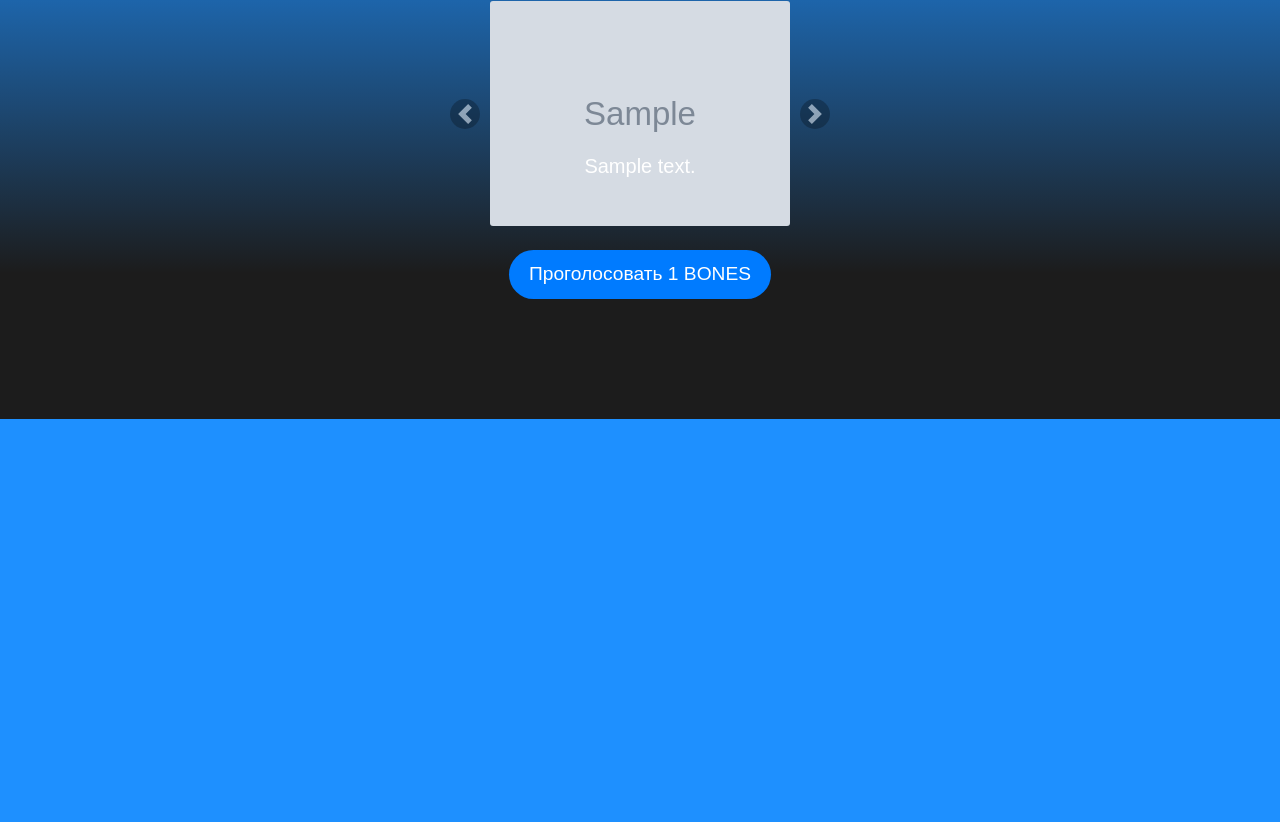
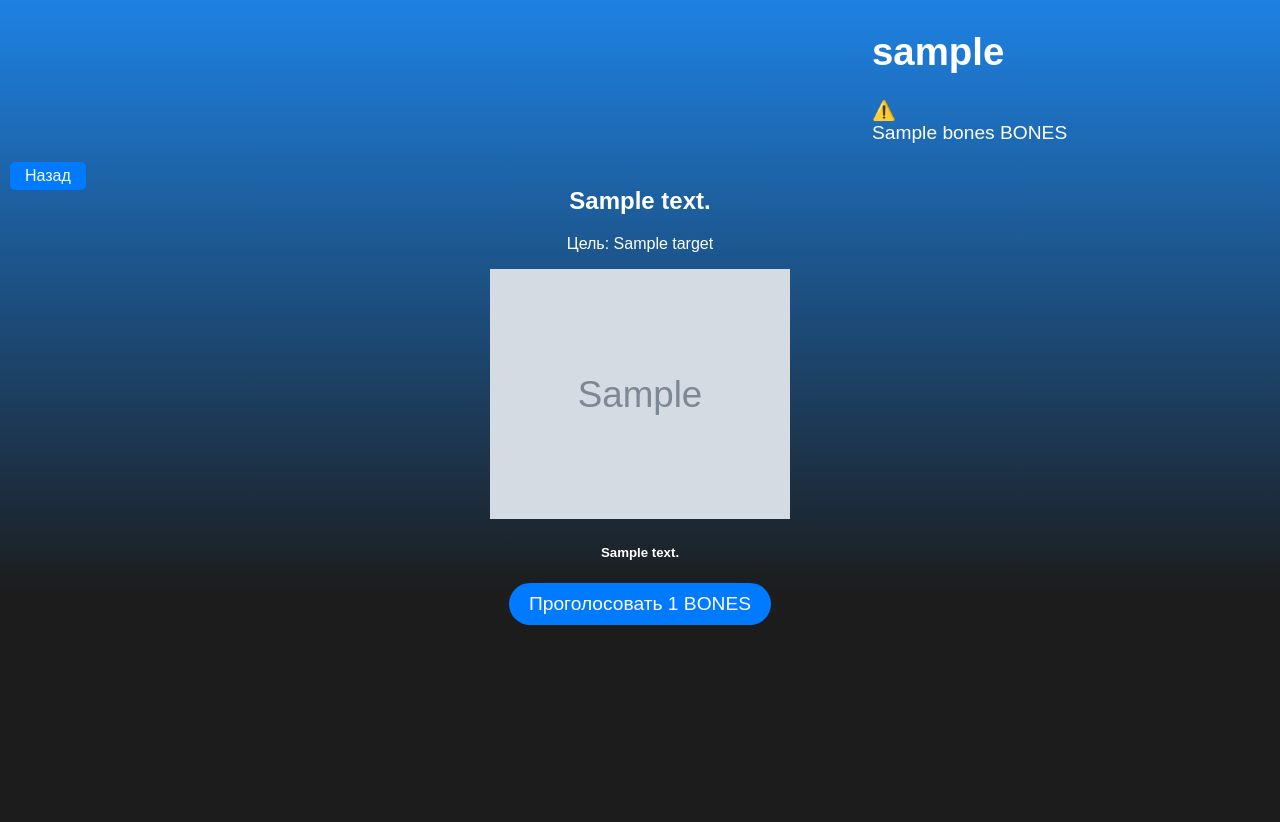
Before and after one commit to ErnestGruber/CardsCasino, a Flask app: template templates/pages/game.html in a window 1280 px wide. Shown: the part 309-1131 px from the top of the page. Before the commit the page ends 728 px from the top, so only its background shows below. Run offline with Flask 2, Linux system fonts and the light colour scheme; the template is opened without the code that fills it: most values are stand-ins (such as "Sample title", 1, 10 or a date in 2020); grey boxes marked "Sample" are stand-in pictures; some libraries are stand-ins or nearby versions.

Commit message:
Карусель - единственное нормальное

```diff
--- a/bot.py
+++ b/bot.py
@@ -19,7 +19,7 @@ async def send_welcome(message: types.Message):
 
     logging.info(f"Команда /start от {username} с ID {user_id}")
 
-    web_app_url = f"https://sfr4jh-194-35-116-160.ru.tuna.am"
+    web_app_url = f"https://uohvxb-194-35-116-160.ru.tuna.am"
     web_app_button = KeyboardButton(text="Открыть игру", web_app=WebAppInfo(url=web_app_url))
     keyboard = ReplyKeyboardMarkup(resize_keyboard=True).add(web_app_button)
 
--- a/static/css/styles.css
+++ b/static/css/styles.css
@@ -16,63 +16,91 @@ body {
     padding: 0.5rem;
 }
 
-.app-header .btn {
-    font-size: 0.9rem;
-    padding: 0.2rem 0.5rem;
+/* Стили для кнопки "Назад" */
+.btn-back {
+    position: absolute;
+    top: 10px;
+    left: 10px;
+    font-size: 1rem;
+    color: white;
+    background-color: #007bff;
+    padding: 5px 15px;
+    border-radius: 5px;
+    text-decoration: none;
 }
 
-.app-header .user-info {
-    font-size: 0.9rem;
-    text-align: right;
+.btn-back:hover {
+    background-color: #0056b3;
 }
 
 /* Центрирование контейнера карточек */
 .container {
     padding: 15px;
     text-align: center;
+    position: relative;
 }
 
-/* Анимация для картинок */
-.carousel-item {
-    transition: opacity 0.6s ease, transform 0.6s ease;
+/* Стиль карусели */
+.carousel-wrapper {
+    position: relative;
+    max-width: 300px;
+    margin: 0 auto;
+    overflow: hidden;
+    display: flex;
+    flex-direction: column;
+    align-items: center;
 }
 
 .carousel-inner {
-    max-width: 300px;
-    margin: 0 auto;
+    display: flex;
+    position: relative;
+    transition: transform 0.5s ease-in-out;
 }
 
-/* Предотвращение расширения картинок */
-.carousel-item img {
-    max-height: 250px;
-    object-fit: contain; /* Сохраняет соотношение сторон изображения */
-    margin: 0 auto;
-    display: block;
+.carousel-item {
+    min-width: 100%;
+    transition: opacity 0.5s ease;
+    opacity: 0;
+    position: absolute;
+    top: 0;
+    left: 0;
 }
 
-/* Кнопки перелистывания */
-.carousel-control-prev,
-.carousel-control-next {
+.carousel-item.active {
+    opacity: 1;
+    position: relative;
+    z-index: 1;
+}
+
+/* Стрелки */
+.carousel-nav {
+    display: flex;
+    justify-content: space-between;
+    width: 100%;
     position: absolute;
     top: 50%;
     transform: translateY(-50%);
-    width: 30px;
-    height: 30px;
-    background-color: rgba(0, 0, 0, 0.5);
-    border-radius: 50%;
 }
 
-.custom-prev {
-    left: -40px; /* Смещение стрелки влево за пределы карусели */
+.carousel-control-prev,
+.carousel-control-next {
+    font-size: 2rem;
+    color: white;
+    background: rgba(0, 0, 0, 0.7);
+    width: 40px;
+    height: 40px;
+    display: flex;
+    justify-content: center;
+    align-items: center;
+    border-radius: 50%;
+    cursor: pointer;
+    user-select: none;
+    box-shadow: 0px 4px 6px rgba(0, 0, 0, 0.2);
 }
 
-.custom-next {
-    right: -40px; /* Смещение стрелки вправо за пределы карусели */
-}
-
-.carousel-control-prev-icon,
-.carousel-control-next-icon {
-    background-size: 100%, 100%;
+.carousel-control-prev:hover,
+.carousel-control-next:hover {
+    background-color: rgba(0, 0, 0, 0.9);
 }
 
 /* Кнопка голосования */
@@ -82,6 +110,7 @@ body {
     border-radius: 25px;
     padding: 10px 20px;
     font-size: 1.2rem;
+    color: white;
 }
 
 .btn-primary:hover {
--- a/templates/base.html
+++ b/templates/base.html
@@ -1,24 +1,34 @@
 <!DOCTYPE html>
-<html lang="ru">
+<html lang="en">
 <head>
     <meta charset="UTF-8">
     <meta name="viewport" content="width=device-width, initial-scale=1.0">
-    <title>{% block title %}Игра{% endblock %}</title>
-    <!-- Подключение Bootstrap -->
-    <link rel="stylesheet" href="https://stackpath.bootstrapcdn.com/bootstrap/4.5.2/css/bootstrap.min.css">
+    <title>{% block title %}Lost Dogs: The Way{% endblock %}</title>
     <link rel="stylesheet" href="{{ url_for('static', filename='css/styles.css') }}">
 </head>
 <body>
-    <header class="app-header bg-primary text-white p-2 d-flex justify-content-between align-items-center">
-        <!-- Кнопка "Назад" в левом верхнем углу -->
-        <a href="{{ back_url or url_for('index') }}" class="btn btn-outline-light btn-sm">Назад</a>
-
-        <!-- Заголовок -->
+    <header class="app-header">
         <h1 class="app-title">Lost Dogs: The Way</h1>
 
-        <!-- Количество токенов в правом верхнем углу -->
-        <div class="user-info">
-            <span>BONES: {{ bones }} | NOT: {{ not_tokens }}</span>
+        <!-- Разметка профиля в хедере, выравнивание по правой стороне -->
+        <div class="account-header">
+            <div class="profile-picture">
+                <img src="{{ url_for('static', filename='images/profile_pic.png') }}" alt="Profile Picture">
+            </div>
+            <div class="account-info">
+                <h1>{{ username }}</h1> <!-- Имя пользователя из базы данных -->
+                <div class="line"></div>
+                <div class="account-stats">
+                    <div class="value-stats">
+                        <span class="value">{{ not_tokens }}</span>
+                        <span class="icon">⚠️</span>
+                    </div>
+                    <div class="value-stats">
+                        <span class="value">{{ bones }}</span>
+                        <span>BONES</span>
+                    </div>
+                </div>
+            </div>
         </div>
     </header>
 
@@ -26,9 +36,6 @@
         {% block content %}{% endblock %}
     </main>
 
-    <!-- Bootstrap JS и jQuery -->
-    <script src="https://code.jquery.com/jquery-3.5.1.slim.min.js"></script>
-    <script src="https://cdn.jsdelivr.net/npm/@popperjs/core@2.11.6/dist/umd/popper.min.js"></script>
-    <script src="https://stackpath.bootstrapcdn.com/bootstrap/4.5.2/js/bootstrap.min.js"></script>
+    <script src="{{ url_for('static', filename='js/script.js') }}"></script>
 </body>
 </html>
--- a/templates/pages/game.html
+++ b/templates/pages/game.html
@@ -4,37 +4,35 @@
 
 {% block content %}
 <div class="container game-container d-flex flex-column align-items-center justify-content-center mt-3" style="min-height: 80vh;">
+
+    <!-- Кнопка "Назад" в левом верхнем углу -->
+    <a href="{{ back_url or url_for('index') }}" class="btn-back">Назад</a>
+
     <div class="text-center mb-3">
         <h2>{{ round.description }}</h2>
         <p>Цель: {{ round.target }}</p>
     </div>
 
-    <!-- Уменьшенная карусель для карточек -->
-    <div class="carousel-wrapper position-relative" style="max-width: 300px;">
-        <div id="cardCarousel" class="carousel slide" data-ride="carousel">
+    <!-- Собственная карусель -->
+    <div class="carousel-wrapper">
         <div class="carousel-inner">
             {% for card in cards %}
-                <div class="carousel-item {% if loop.first %}active{% endif %}">
+            <div class="carousel-item {% if loop.first %}active{% endif %}" data-card-id="{{ card.id }}">
                 <div class="d-flex justify-content-center">
                     <img src="{{ url_for('static', filename=card.image_path) }}" class="d-block img-fluid card-img" alt="Карточка {{ loop.index }}" style="max-height: 250px;">
                 </div>
-                    <div class="carousel-caption d-none d-md-block">
+                <div class="carousel-caption">
                     <h5>{{ card.text }}</h5>
                 </div>
             </div>
             {% endfor %}
         </div>
+
+        <!-- Стрелки для навигации -->
+        <div class="carousel-nav">
+            <span class="carousel-control-prev" onclick="prevCard()">❮</span>
+            <span class="carousel-control-next" onclick="nextCard()">❯</span>
         </div>
-
-        <!-- Кнопки для перелистывания вынесены за пределы изображения -->
-        <a class="carousel-control-prev custom-prev" href="#cardCarousel" role="button" data-slide="prev">
-            <span class="carousel-control-prev-icon" aria-hidden="true"></span>
-            <span class="sr-only">Previous</span>
-        </a>
-        <a class="carousel-control-next custom-next" href="#cardCarousel" role="button" data-slide="next">
-            <span class="carousel-control-next-icon" aria-hidden="true"></span>
-            <span class="sr-only">Next</span>
-        </a>
     </div>
 
     <!-- Кнопка для голосования -->
@@ -44,6 +42,28 @@
 </div>
 
 <script>
+    let currentCardIndex = 0;
+    const cards = document.querySelectorAll('.carousel-item');
+
+    function showCard(index) {
+        cards.forEach((card, i) => {
+            card.classList.remove('active');
+            if (i === index) {
+                card.classList.add('active');
+            }
+        });
+    }
+
+    function prevCard() {
+        currentCardIndex = (currentCardIndex - 1 + cards.length) % cards.length;
+        showCard(currentCardIndex);
+    }
+
+    function nextCard() {
+        currentCardIndex = (currentCardIndex + 1) % cards.length;
+        showCard(currentCardIndex);
+    }
+
     function voteForCard() {
         const activeCard = document.querySelector('.carousel-item.active');
         const cardId = activeCard.getAttribute('data-card-id');
```
Also changed, not shown: templates/pages/index.html (+7 -11 lines), game.db (added). Lines whose indentation alone changed are shown as unchanged.
